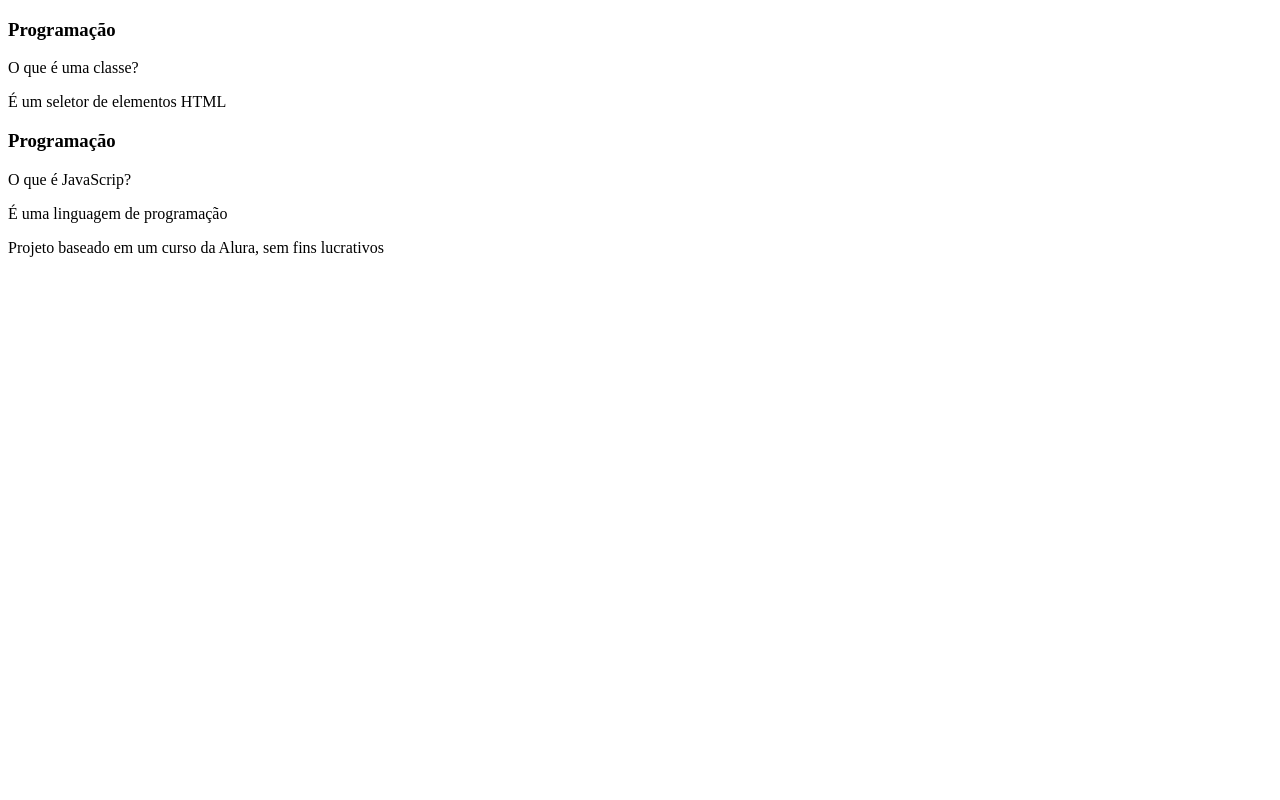
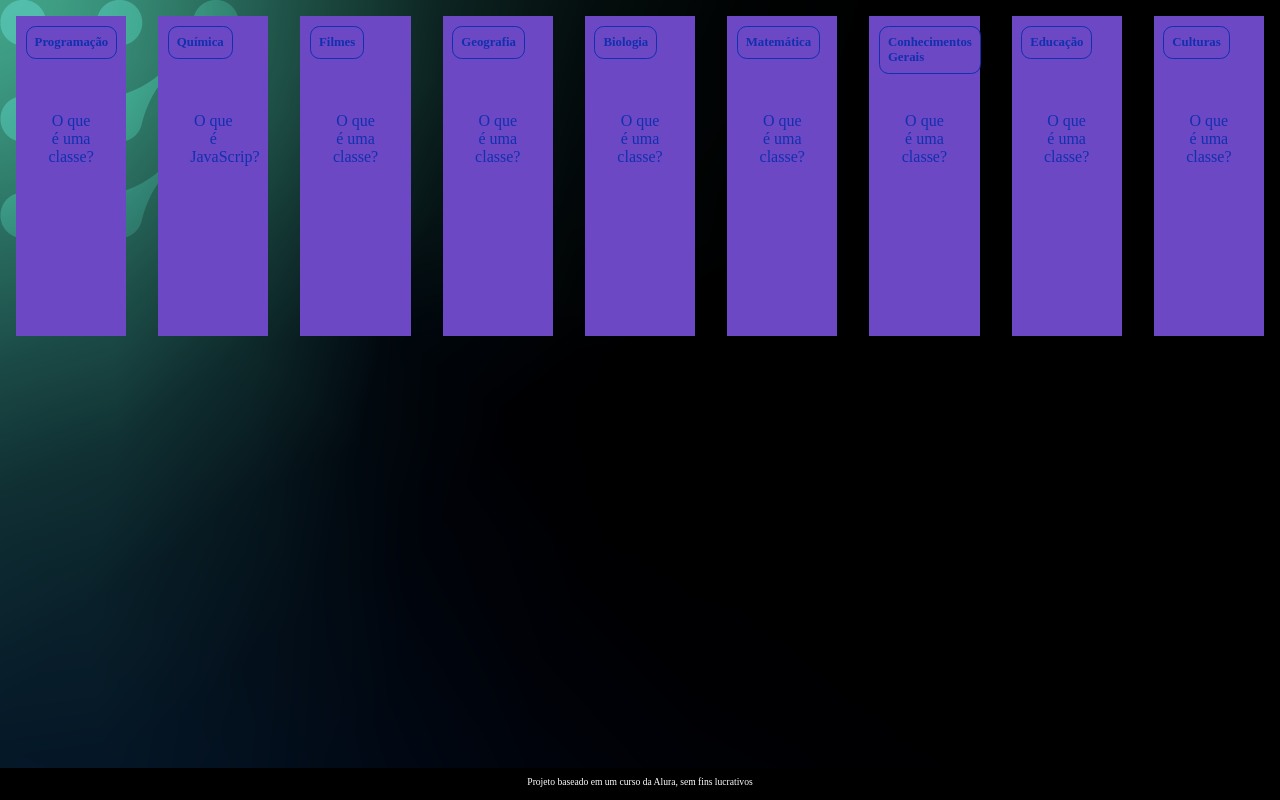
Before and after one commit to LeherLucas/FlashCards3-Tri, a plain HTML site: page index.html in a window 1280 px wide. Drawn offline with Linux system fonts and the light colour scheme.

Commit message:
Add files via upload

```diff
--- /dev/null
+++ b/assets/style.css
@@ -0,0 +1,88 @@
+:root{
+    --text-color:#1230AE ;
+    --card-front-color:#6C48C5 ;
+    --card-back-color:#C68FE6 ;
+}
+
+*{
+    margin: 0;
+    padding: 0;
+}
+body {
+    background: url('img/bg-desktop.webp');
+    font-family: Bai Jamjuree;
+}
+
+#container {
+    display: flex;
+}
+
+.cartao {
+    margin: 1rem 1rem;
+    height: 20rem;
+    flex-grow: 1;
+    flex-basis: calc(33% - 6rem);
+}
+
+.cartao__conteudo {
+    background-color: var(--card-front-color);
+    text-align: center;
+    height: 100%;
+    transform-style: preserve-3d;
+    transition: transform 300ms ease-in-out;
+}
+
+.cartao__conteudo h3 {
+    color: var(--text-color);
+    border: 1px solid var(--text-color);
+    text-align: left;
+    padding: 0.5rem;
+    position: absolute;
+    margin: 0.6rem;
+    border-radius: 0.6rem;
+    font-size: 1vw;
+    backface-visibility: hidden;
+}
+
+.cartao__conteudo p {
+    padding: 2rem;
+    margin-top: 4rem;
+}
+
+.cartao__conteudo__pergunta p {
+    color: var(--text-color);
+    font-weight: 500;
+}
+
+.cartao__conteudo__resposta p {
+    color: var(--card-back-color);
+    font-weight: 700;
+}
+
+.cartao:hover .cartao__conteudo{
+    transform: rotateY(180deg);
+}
+.cartao__conteudo__pergunta,
+.cartao__conteudo__resposta{
+    backface-visibility: hidden;
+    position: absolute;
+    height: 100%;
+    width: 100%;
+}
+.cartao__conteudo__resposta {
+    transform: rotateY(180deg);
+}
+footer {
+    background-color: black;
+    color: white;
+    position: fixed;
+    bottom: 0;
+    width: 100%;
+    height: 2rem;
+}
+
+footer p {
+    text-align: center;
+    font-size: 0.6rem;
+    margin-top: 0.5rem;
+}
--- a/index.html
+++ b/index.html
@@ -4,13 +4,13 @@
     <meta charset="UTF-8">
     <meta name="viewport" content="width=device-width, initial-scale=1.0">
     <title>Flashcards</title>
-    <link rel="stylesheet" href="style.css">
+    <link rel="stylesheet" href="assets/style.css">
 </head>
 <body>
     <main>
         <section id="container">
             <article class="cartao">
-                <div class="catao__conteudo">
+                <div class="cartao__conteudo">
                     <h3>Programação</h3>
                     <div class="cartao__conteudo__pergunta">
                         <p>O que é uma classe?</p>
@@ -21,13 +21,90 @@
                 </div>
             </article>
             <article class="cartao">
-                <div class="catao__conteudo">
-                    <h3>Programação</h3>
+                <div class="cartao__conteudo">
+                    <h3>Química</h3>
                     <div class="cartao__conteudo__pergunta">
                         <p>O que é JavaScrip?</p>
                     </div>
                     <div class="cartao__conteudo__resposta">
                         <p>É uma linguagem de programação</p>
+                    </div>
+                </div>
+            </article>
+            <article class="cartao">
+                <div class="cartao__conteudo">
+                    <h3>Filmes</h3>
+                    <div class="cartao__conteudo__pergunta">
+                        <p>O que é uma classe?</p>
+                    </div>
+                    <div class="cartao__conteudo__resposta">
+                        <p>É um seletor de elementos HTML</p>
+                    </div>
+                </div>
+            </article>
+            <article class="cartao">
+                <div class="cartao__conteudo">
+                    <h3>Geografia</h3>
+                    <div class="cartao__conteudo__pergunta">
+                        <p>O que é uma classe?</p>
+                    </div>
+                    <div class="cartao__conteudo__resposta">
+                        <p>É um seletor de elementos HTML</p>
+                    </div>
+                </div>
+            </article>
+            <article class="cartao">
+                <div class="cartao__conteudo">
+                    <h3>Biologia</h3>
+                    <div class="cartao__conteudo__pergunta">
+                        <p>O que é uma classe?</p>
+                    </div>
+                    <div class="cartao__conteudo__resposta">
+                        <p>É um seletor de elementos HTML</p>
+                    </div>
+                </div>
+            </article>
+            <article class="cartao">
+                <div class="cartao__conteudo">
+                    <h3>Matemática</h3>
+                    <div class="cartao__conteudo__pergunta">
+                        <p>O que é uma classe?</p>
+                    </div>
+                    <div class="cartao__conteudo__resposta">
+                        <p>É um seletor de elementos HTML</p>
+                    </div>
+                </div>
+            </article>
+            <article class="cartao">
+                <div class="cartao__conteudo">
+                    <h3>Conhecimentos Gerais</h3>
+                    <div class="cartao__conteudo__pergunta">
+                        <p>O que é uma classe?</p>
+                    </div>
+                    <div class="cartao__conteudo__resposta">
+                        <p>É um seletor de elementos HTML</p>
+                    </div>
+                </div>
+            </article>
+            <article class="cartao">
+                <div class="cartao__conteudo">
+                    <h3>Educação</h3>
+                    <div class="cartao__conteudo__pergunta">
+                        <p>O que é uma classe?</p>
+                    </div>
+                    <div class="cartao__conteudo__resposta">
+                        <p>É um seletor de elementos HTML</p>
+                    </div>
+                </div>
+            </article>
+            <article class="cartao">
+                <div class="cartao__conteudo">
+                    <h3>Culturas</h3>
+                    <div class="cartao__conteudo__pergunta">
+                        <p>O que é uma classe?</p>
+                    </div>
+                    <div class="cartao__conteudo__resposta">
+                        <p>É um seletor de elementos HTML</p>
                     </div>
                 </div>
             </article>
```
Also changed, not shown: assets/img/bg-desktop.webp (added), assets/img/bg-mobile.webp (added), assets/img/bg-tablet.webp (added).
